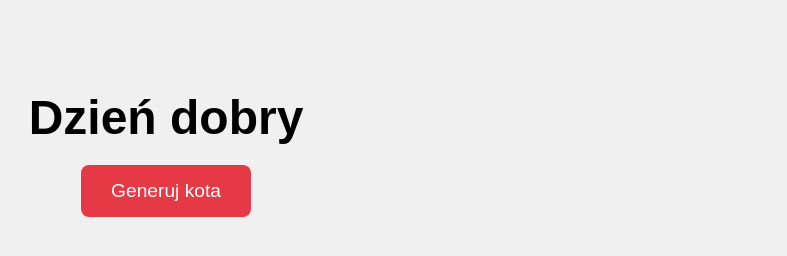
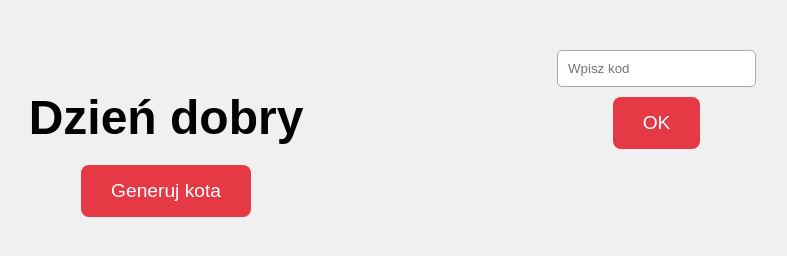
Before and after one commit to Novites/generator-kotow, a plain HTML site: page index.html in a window 1280 px wide. Shown: the whole page, without its empty margins (474-1261 px from the left). Drawn offline with Linux system fonts and the light colour scheme.

Commit message:
Update index.html

```diff
--- a/index.html
+++ b/index.html
@@ -64,6 +64,22 @@
       font-size: 1.2rem;
       color: #555;
     }
+
+    #kod-container {
+      position: fixed;
+      top: 50px;
+      right: 50px;
+      display: flex;
+      flex-direction: column;
+      align-items: center;
+      gap: 10px;
+    }
+
+    #kod {
+      padding: 10px;
+      border-radius: 5px;
+      border: 1px solid #aaa;
+    }
   </style>
 </head>
 <body>
@@ -75,11 +91,17 @@
     <img id="kot" src="kot1.png" alt="Kot">
   </div>
 
+  <div id="kod-container">
+    <input type="text" id="kod" placeholder="Wpisz kod">
+    <button onclick="sprawdzKod()">OK</button>
+  </div>
+
   <script>
     const koty = ['kot1.png', 'kot2.png', 'kot3.png', 'kot4.png', 'kot5.png'];
     let dostepneKoty = [...koty];
     let ostatniKot = null;
     let pierwszy = true;
+    let kodAktywny = false;
 
     const img = document.getElementById('kot');
     const btn = document.querySelector('button');
@@ -100,7 +122,7 @@
     });
 
     function generujKota() {
-      if (cooldownAktywny) return;
+      if (cooldownAktywny && !kodAktywny) return;
 
       if (dostepneKoty.length === 0) {
         dostepneKoty = [...koty];
@@ -131,9 +153,11 @@
         }, 500);
       }
 
-      const timestamp = Math.floor(Date.now() / 1000);
-      localStorage.setItem('ostatniKlik', timestamp);
-      uruchomCooldown(60);
+      if (!kodAktywny) {
+        const timestamp = Math.floor(Date.now() / 1000);
+        localStorage.setItem('ostatniKlik', timestamp);
+        uruchomCooldown(60);
+      }
     }
 
     function uruchomCooldown(sekundy) {
@@ -156,6 +180,20 @@
         }
       }, 1000);
     }
+
+    function sprawdzKod() {
+      const wpisany = document.getElementById('kod').value.trim().toLowerCase();
+      if (wpisany === 'kot') {
+        kodAktywny = true;
+        alert('✅ Kod poprawny – cooldown wyłączony do odświeżenia!');
+        btn.disabled = false;
+        clearInterval(timerInterval);
+        licznik.textContent = '';
+        cooldownAktywny = false;
+      } else {
+        alert('❌ Błędny kod.');
+      }
+    }
   </script>
 </body>
 </html>
```
